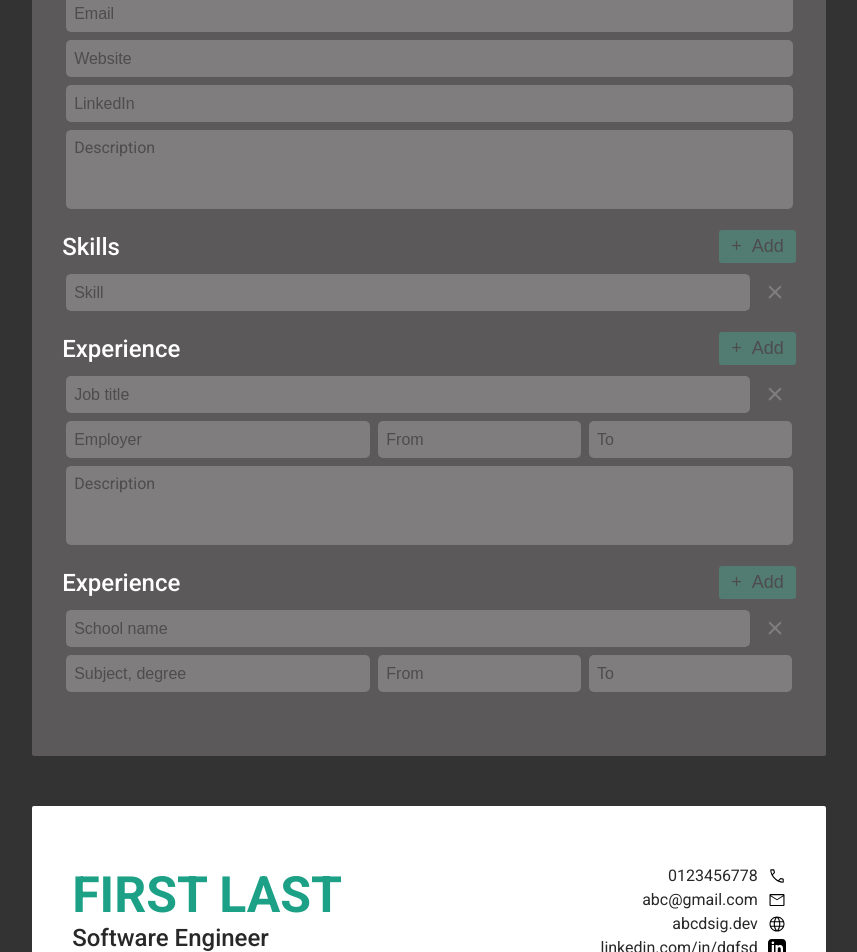
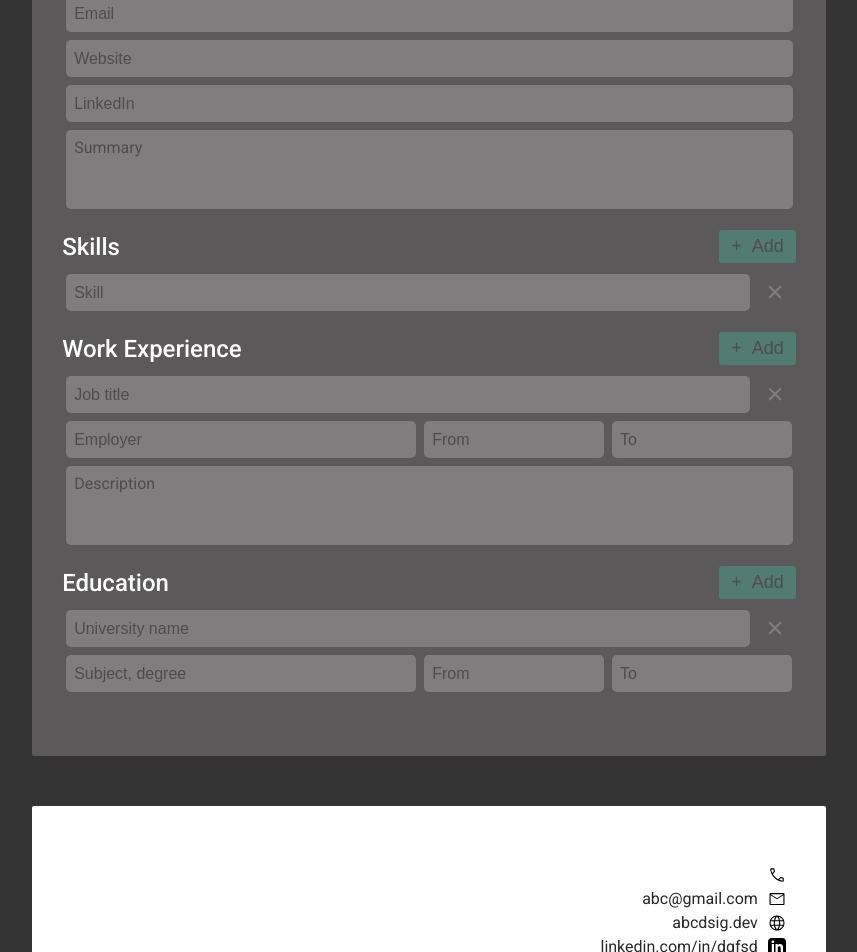
Before and after one commit to ipeng5/cv-application, a React (Create React App) app: page / in a window 1280 px wide. Shown: the part 260-1212 px from the top of the page, without its empty margins (211-1068 px from the left). Built offline with nearby package versions, Linux system fonts and the light colour scheme; a web font is replaced by a local one.

Commit message:
Function to handle personal info change

```diff
--- a/src/App.js
+++ b/src/App.js
@@ -1,11 +1,31 @@
 import InputForm from './components/inputForm/InputForm';
 import Preview from './components/preview/Preview';
+import { useState } from 'react';
 
 function App() {
+  const [personalData, setPersonalData] = useState({
+    fullName: '',
+    title: '',
+    phone: '',
+    email: '',
+    website: '',
+    linkedIn: '',
+    summary: '',
+  });
+
+  const handleChangeFullName = e => {
+    setPersonalData({ ...personalData, fullName: e.target.value });
+  };
+
+  const handleChangePersonal = e => {
+    const { name, value } = e.target;
+    setPersonalData({ ...personalData, [name]: value });
+  };
+
   return (
     <div className="App">
-      <InputForm />
-      <Preview />
+      <InputForm personalData={personalData} onChange={handleChangePersonal} />
+      <Preview personalData={personalData} />
     </div>
   );
 }
--- a/src/components/inputForm/InputEducation.js
+++ b/src/components/inputForm/InputEducation.js
@@ -1,12 +1,12 @@
 export default function InputEducation() {
   return (
-    <div className="input-section">
+    <form className="input-section">
       <div className="section-head">
-        <h2>Experience</h2>
+        <h2>Education</h2>
         <button className="btn-add">&#43;&nbsp;&nbsp;Add</button>
       </div>
       <div className="section-head">
-        <input type="text" placeholder="School name" />
+        <input type="text" placeholder="University name" />
         <button className="btn-delete">&#215;</button>
       </div>
       <div className="section-subhead">
@@ -14,6 +14,6 @@ export default function InputEducation() {
         <input type="text" placeholder="From" />
         <input type="text" placeholder="To" />
       </div>
-    </div>
+    </form>
   );
 }
--- a/src/components/inputForm/InputExperience.js
+++ b/src/components/inputForm/InputExperience.js
@@ -1,8 +1,8 @@
 export default function InputExperience() {
   return (
-    <div className="input-section">
+    <form className="input-section">
       <div className="section-head">
-        <h2>Experience</h2>
+        <h2>Work Experience</h2>
         <button className="btn-add">&#43;&nbsp;&nbsp;Add</button>
       </div>
       <div className="section-head">
@@ -15,6 +15,6 @@ export default function InputExperience() {
         <input type="text" placeholder="To" />
       </div>
       <textarea rows="3" placeholder="Description"></textarea>
-    </div>
+    </form>
   );
 }
--- a/src/components/inputForm/InputForm.css
+++ b/src/components/inputForm/InputForm.css
@@ -75,7 +75,7 @@ textarea {
 }
 
 .section-subhead input:first-child {
-  min-width: 30.42rem;
+  min-width: 35rem;
 }
 
 ::placeholder {
--- a/src/components/inputForm/InputForm.js
+++ b/src/components/inputForm/InputForm.js
@@ -4,10 +4,10 @@ import InputSkills from './InputSkills';
 import InputExperience from './InputExperience';
 import InputEducation from './InputEducation';
 
-export default function InputForm() {
+export default function InputForm(props) {
   return (
     <div className="input-form">
-      <InputPersonal />
+      <InputPersonal personalData={props.personalData} onChange={props.onChange} />
       <InputSkills />
       <InputExperience />
       <InputEducation />
--- a/src/components/inputForm/InputPersonal.js
+++ b/src/components/inputForm/InputPersonal.js
@@ -1,14 +1,56 @@
-export default function InputPersonal() {
+export default function InputPersonal(props) {
   return (
-    <div className="input-section">
+    <form className="input-section">
       <h2>Personal details</h2>
-      <input type="text" placeholder="Name" />
-      <input type="text" placeholder="Title" />
-      <input type="text" placeholder="Phone number" />
-      <input type="text" placeholder="Email" />
-      <input type="text" placeholder="Website" />
-      <input type="text" placeholder="LinkedIn" />
-      <textarea rows="3" placeholder="Description"></textarea>
-    </div>
+      <input
+        type="text"
+        name="fullName"
+        placeholder="Name"
+        onChange={e => props.onChange(e)}
+        value={props.personalData.fullName}
+      />
+      <input
+        type="text"
+        name="title"
+        placeholder="Title"
+        onChange={e => props.onChange(e)}
+        value={props.personalData.title}
+      />
+      <input
+        type="text"
+        name="phone"
+        placeholder="Phone number"
+        onChange={e => props.onChange(e)}
+        value={props.personalData.phone}
+      />
+      <input
+        type="text"
+        name="email"
+        placeholder="Email"
+        onChange={e => props.onChange(e)}
+        value={props.personalData.email}
+      />
+      <input
+        type="text"
+        name="website"
+        placeholder="Website"
+        onChange={e => props.onChange(e)}
+        value={props.personalData.website}
+      />
+      <input
+        type="text"
+        name="linkedIn"
+        placeholder="LinkedIn"
+        onChange={e => props.onChange(e)}
+        value={props.personalData.linkedIn}
+      />
+      <textarea
+        rows="3"
+        name="summary"
+        placeholder="Summary"
+        onChange={e => props.onChange(e)}
+        value={props.personalData.summary}
+      />
+    </form>
   );
 }
--- a/src/components/inputForm/InputSkills.js
+++ b/src/components/inputForm/InputSkills.js
@@ -1,6 +1,6 @@
 export default function InputSkills() {
   return (
-    <div className="input-section">
+    <form className="input-section">
       <div className="section-head">
         <h2>Skills</h2>
         <button className="btn-add">&#43;&nbsp;&nbsp;Add</button>
@@ -9,6 +9,6 @@ export default function InputSkills() {
         <input type="text" placeholder="Skill" />
         <button className="btn-delete">&#215;</button>
       </div>
-    </div>
+    </form>
   );
 }
--- a/src/components/preview/Experience.js
+++ b/src/components/preview/Experience.js
@@ -1,7 +1,7 @@
 export default function Experience() {
   return (
     <div>
-      <h2>Experience</h2>
+      <h2>Work Experience</h2>
       <div>
         <h3>Frontend developer</h3>
         <div className="details">
--- a/src/components/preview/Personal.js
+++ b/src/components/preview/Personal.js
@@ -1,33 +1,33 @@
 import './Personal.css';
-import email from '../../assets/email.svg';
-import phone from '../../assets/phone.svg';
-import website from '../../assets/website.svg';
-import linkedin from '../../assets/linkedin.svg';
+import emailIcon from '../../assets/email.svg';
+import phoneIcon from '../../assets/phone.svg';
+import websiteIcon from '../../assets/website.svg';
+import linkedinIcon from '../../assets/linkedin.svg';
 
-export default function Personal() {
+export default function Personal(props) {
   return (
     <div className="personal">
       <div className="info">
         <div className="name">
-          <h1>First Last</h1>
-          <h2>Software Engineer</h2>
+          <h1>{props.personalData.fullName}</h1>
+          <h2>{props.personalData.title}</h2>
         </div>
         <div className="contact">
           <div className="contact-item">
-            <p>0123456778</p>
-            <img src={phone} alt="email" />
+            <p>{props.personalData.phone}</p>
+            <img src={phoneIcon} alt="email" />
           </div>
           <div className="contact-item">
-            <p>abc@gmail.com</p>
-            <img src={email} alt="email" />
+            <p>abc@gmail.com {props.personalData.email}</p>
+            <img src={emailIcon} alt="email" />
           </div>
           <div className="contact-item">
-            <p>abcdsig.dev</p>
-            <img src={website} alt="website" />
+            <p>abcdsig.dev {props.personalData.website}</p>
+            <img src={websiteIcon} alt="website" />
           </div>
           <div className="contact-item">
-            <p>linkedin.com/in/dgfsd</p>
-            <img src={linkedin} alt="linkedin" />
+            <p>linkedin.com/in/dgfsd {props.personalData.linkedIn}</p>
+            <img src={linkedinIcon} alt="linkedin" />
           </div>
         </div>
       </div>
@@ -36,6 +36,7 @@ export default function Personal() {
           Description: Lorem ipsum dolor sit amet consectetur adipisicing elit. Necessitatibus
           incidunt quaerat nobis similique deserunt velit dolores sequi veniam cum accusamus totam
           possimus natus excepturi id pariatur unde, illo earum sapiente!
+          {props.personalData.summary}
         </p>
       </div>
     </div>
--- a/src/components/preview/Preview.js
+++ b/src/components/preview/Preview.js
@@ -4,10 +4,10 @@ import Experience from './Experience';
 import Personal from './Personal';
 import Skills from './Skills';
 
-export default function Preview() {
+export default function Preview(props) {
   return (
     <div className="preview">
-      <Personal />
+      <Personal personalData={props.personalData} />
       <Skills />
       <Experience />
       <Education />
```
